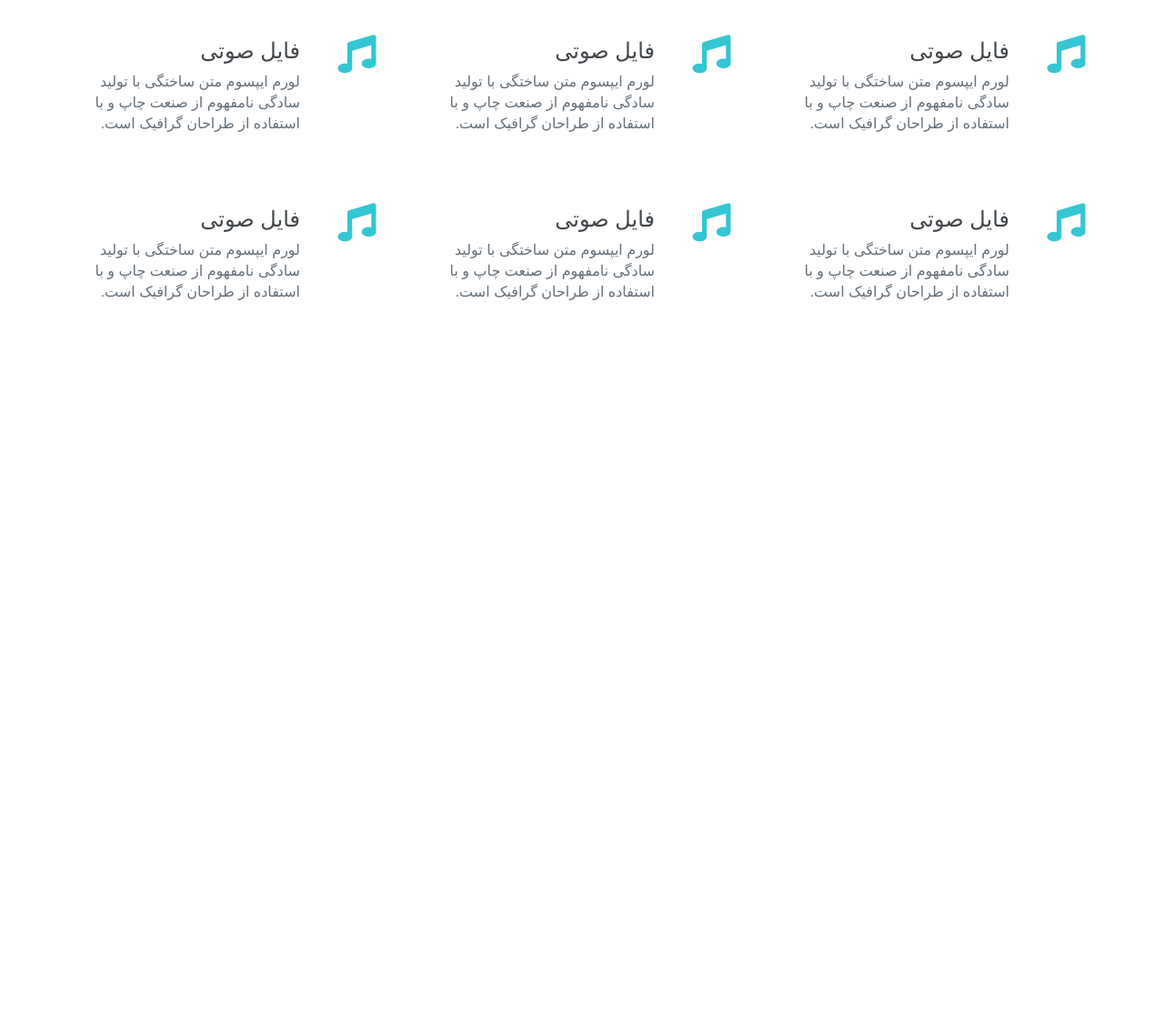
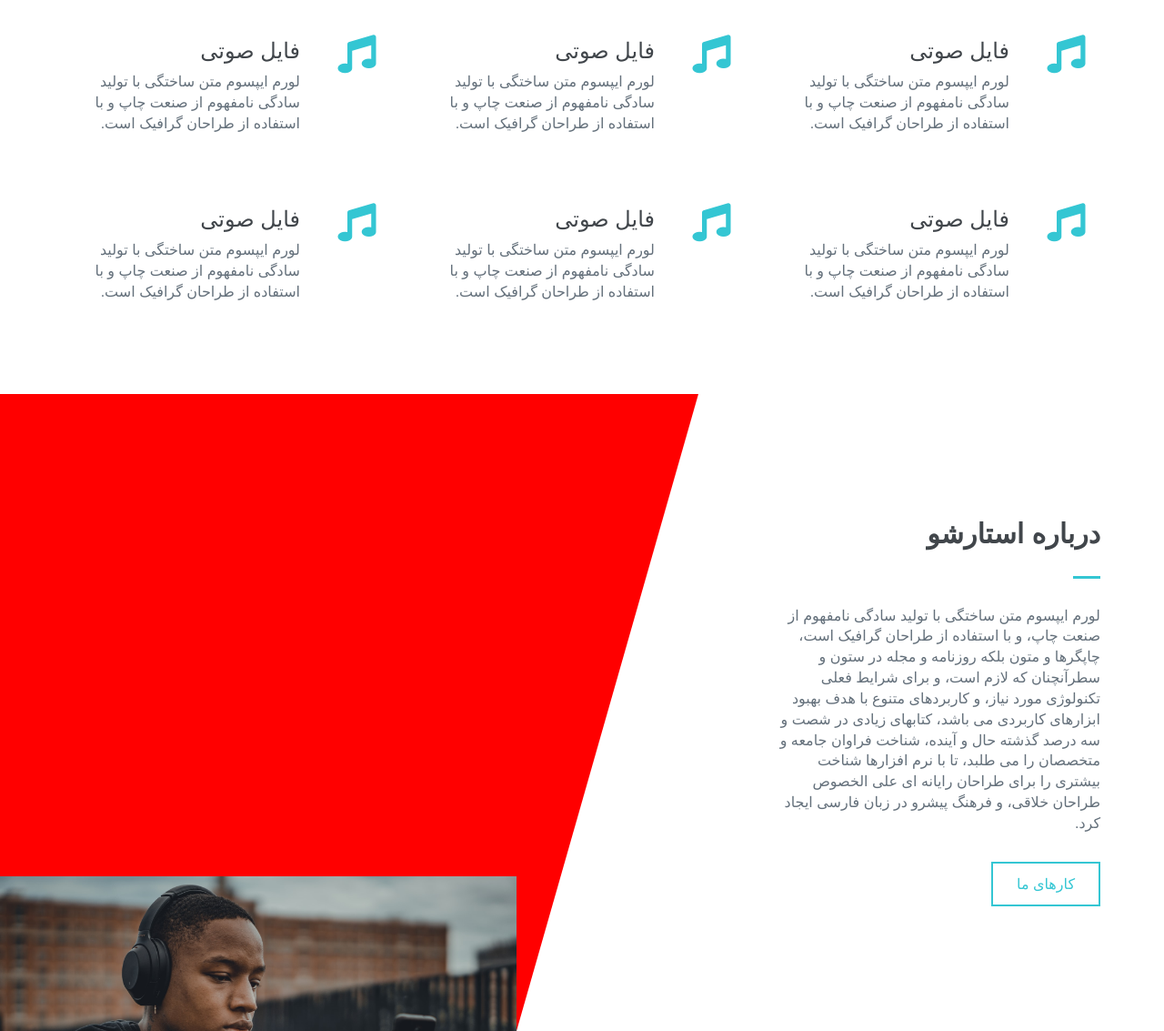
Before and after one commit to aRmanNM/DemoLanding, a plain HTML site: page index.html in a window 1280 px wide. Shown: the part 953-2086 px from the top of the page at 91% size. Before the commit the page ends 1386 px from the top, so only its background shows below. Drawn offline with Linux system fonts and the light colour scheme; a small style sheet from the web is missing.

Commit message:
about section

```diff
--- a/css/styles.css
+++ b/css/styles.css
@@ -35,7 +35,7 @@ h3 {
 
 /*
     home
-
+    ----------------------
 */
 
 #home {
@@ -100,6 +100,17 @@ h3 {
 .btn-white:focus {
     background-color: #fff;
     color: #41464b;
+}
+
+.btn-blue {
+    border-color: #34c6d3;
+    color: #34c6d3;
+}
+
+.btn-blue:hover,
+.btn-blue:focus {
+    background-color: #34c6d3;
+    color: #fff;
 }
 
 /*
@@ -183,3 +194,50 @@ h3 {
     margin: 0;
     padding-right: 100px;
 }
+
+/*
+    about
+    ----------------------
+*/
+#about-bg-diagonal {
+    width: 60%;
+    height: 700px;
+    float: left;
+    background-color: red;
+    border-right: 200px solid #fff;
+    border-top: 700px solid transparent;
+    background-image: url(../img/about.jpg);
+}
+
+#about-content-box {
+    float: right;
+    height: 700px;
+}
+
+#about-content-box-outer {
+    width: 100%;
+    height: 100%;
+    display: table;
+}
+
+#about-content-box-inner {
+    display: table-cell;
+    vertical-align: middle;
+}
+
+#about .content-title h3 {
+    text-align: right;
+}
+
+#about .content-title-underline {
+    margin: 0 0 30px 0;
+}
+
+#about-description p {
+    margin-bottom: 30px;
+}
+
+/*rtl fix*/
+#about-col {
+    float: right;
+}
--- a/index.html
+++ b/index.html
@@ -148,6 +148,36 @@
         </div>
     </section>
 
+    <!--about-->
+    <section id="about">
+        <div id="about-bg-diagonal" class="bg-parallax">
+
+        </div>
+        <div class="container">
+            <div class="row">
+                <div id="about-col" class="col-md-4">
+                    <div id="about-content-box">
+                        <div id="about-content-box-outer">
+                            <div id="about-content-box-inner">
+                                <div class="content-title wow fadeInDown" data-wow-duration="1s" data-wow-delay=".5s">
+                                    <h3>درباره استارشو</h3>
+                                    <div class="content-title-underline">
+                                    </div>
+                                </div>
+                                <div id="about-description" class="wow animated fadeInDown" data-wow-duration="1s" data-wow-delay=".5s">
+                                    <p>لورم ایپسوم متن ساختگی با تولید سادگی نامفهوم از صنعت چاپ، و با استفاده از طراحان گرافیک است، چاپگرها و متون بلکه روزنامه و مجله در ستون و سطرآنچنان که لازم است، و برای شرایط فعلی تکنولوژی مورد نیاز، و کاربردهای متنوع با هدف بهبود ابزارهای کاربردی می باشد، کتابهای زیادی در شصت و سه درصد گذشته حال و آینده، شناخت فراوان جامعه و متخصصان را می طلبد، تا با نرم افزارها شناخت بیشتری را برای طراحان رایانه ای علی الخصوص طراحان خلاقی، و فرهنگ پیشرو در زبان فارسی ایجاد کرد.</p>
+                                </div>
+                                <div id="about-btn" class="wow animated fadeInUp" data-wow-duration="1s" data-wow-delay=".5s">
+                                    <a class="btn btn-lg btn-general btn-blue" href="#work" role="button">کارهای ما</a>
+                                </div>
+                            </div>
+                        </div>
+                    </div>
+                </div>
+            </div>
+        </div>
+    </section>
+
     <!-- jquery -->
     <script src="js/jquery.min.js"></script>
 
```
Also changed, not shown: img/about.jpg (added).
